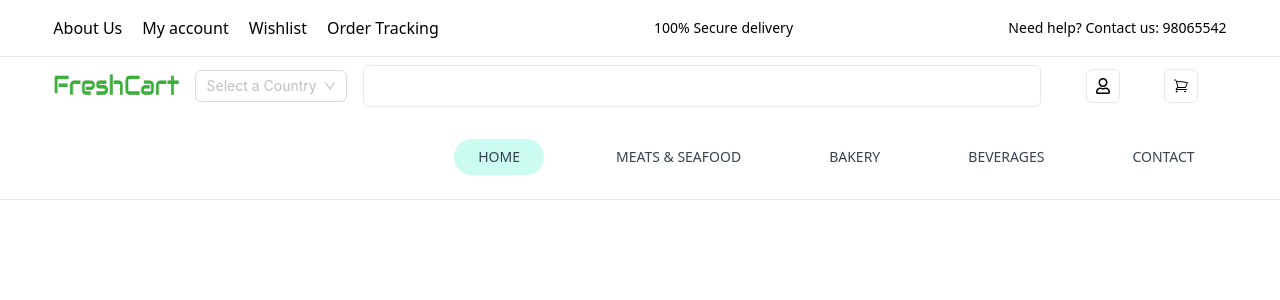
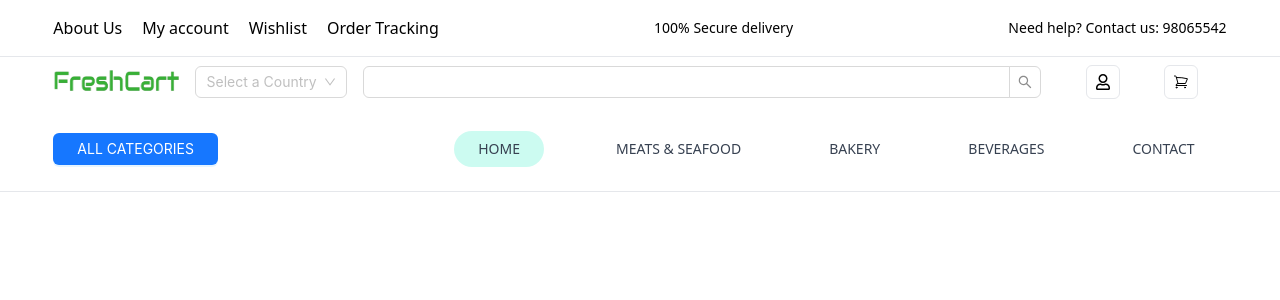
Before and after one commit to rohitghatal1/FreshCart-Ecommerce, a React (Vite) app: page / in a window 1280 px wide. Shown: the top 300 px of the page. Built offline with nearby package versions, Linux system fonts and the light colour scheme.

Commit message:
updated styles

```diff
--- a/src/components/header/Header.tsx
+++ b/src/components/header/Header.tsx
@@ -1,15 +1,11 @@
 import Navbar from "./Navbar";
 import logo from "../../assets/logos/freshcart.png";
-import { Select } from "antd";
+import { Button, Input, Select } from "antd";
 import { FaRegUser } from "react-icons/fa";
 import { HiOutlineShoppingCart } from "react-icons/hi2";
 const { Option } = Select;
 
 const Header: React.FC = () => {
-  const showAllCategories = () => {
-    // Handle category logic
-  };
-
   const countries = [
     "Nepal",
     "USA",
@@ -59,9 +55,7 @@ const Header: React.FC = () => {
           </div>
         </div>
 
-        {/* Logo and User Section */}
         <div className="flex justify-between items-center w-11/12 mx-auto py-2 gap-4">
-          {/* Logo and Country */}
           <div className="flex items-center gap-4 w-1/4">
             <figure className="w-36 h-8 cursor-pointer">
               <img src={logo} alt="Freshcart Logo" className="w-full h-full" />
@@ -75,16 +69,8 @@ const Header: React.FC = () => {
             </Select>
           </div>
 
-          {/* Search Container */}
           <div className="relative w-2/3">
-            <input
-              type="search"
-              name="search"
-              className="w-full p-2 rounded-md border border-component"
-            />
-            <span className="absolute top-2 right-3 cursor-pointer">
-              <i className="fa-solid fa-magnifying-glass"></i>
-            </span>
+            <Input.Search />
           </div>
 
           {/* User and Cart Section */}
@@ -101,13 +87,13 @@ const Header: React.FC = () => {
         {/* Categories and Navbar Section */}
         <div className="flex justify-between items-center w-11/12 mx-auto py-2">
           <div>
-            <button
-              className="bg-btn text-white rounded-full px-4 py-2 uppercase text-sm flex items-center gap-2"
-              onClick={showAllCategories}
+            <Button
+              type="primary"
+              className="uppercase text-sm flex items-center gap-2"
             >
               <i className="fa-solid fa-bars"></i> All Categories
               <i className="fa-solid fa-angle-down"></i>
-            </button>
+            </Button>
           </div>
           <div>
             <Navbar />
```
